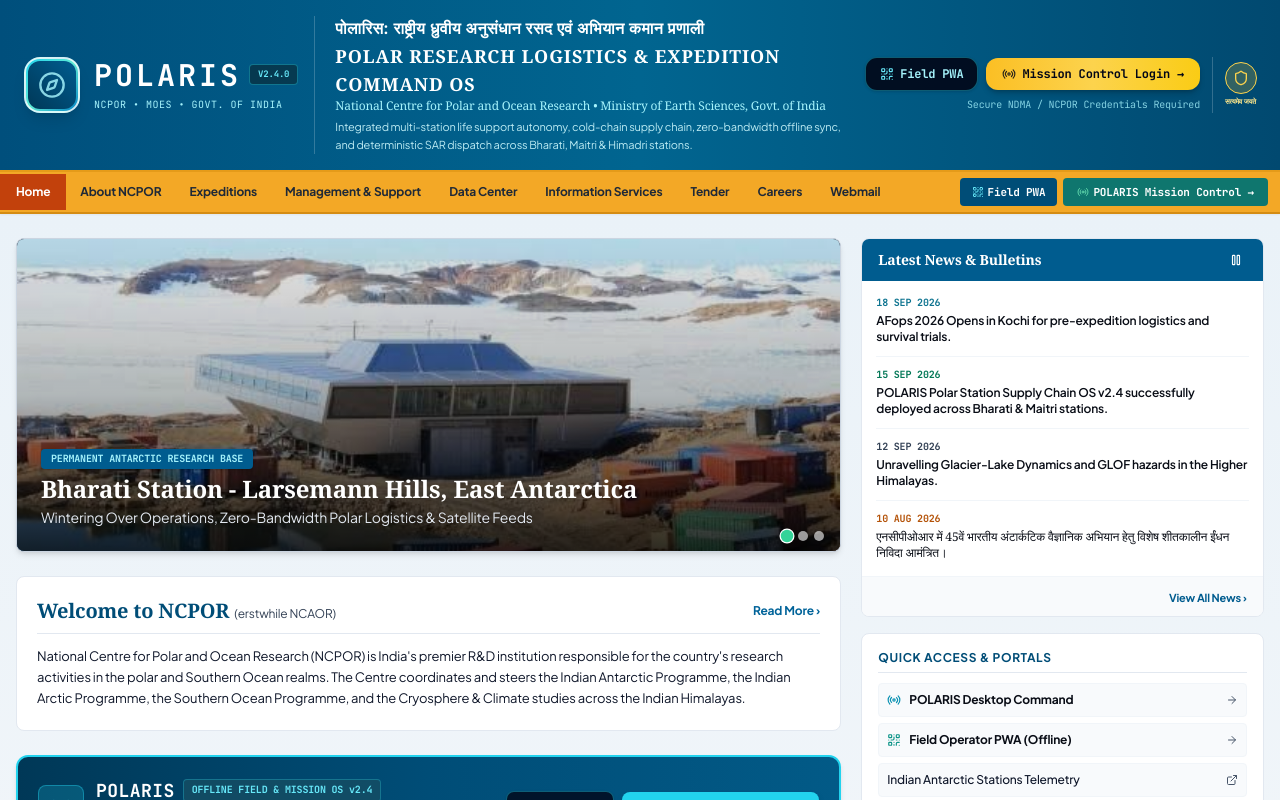
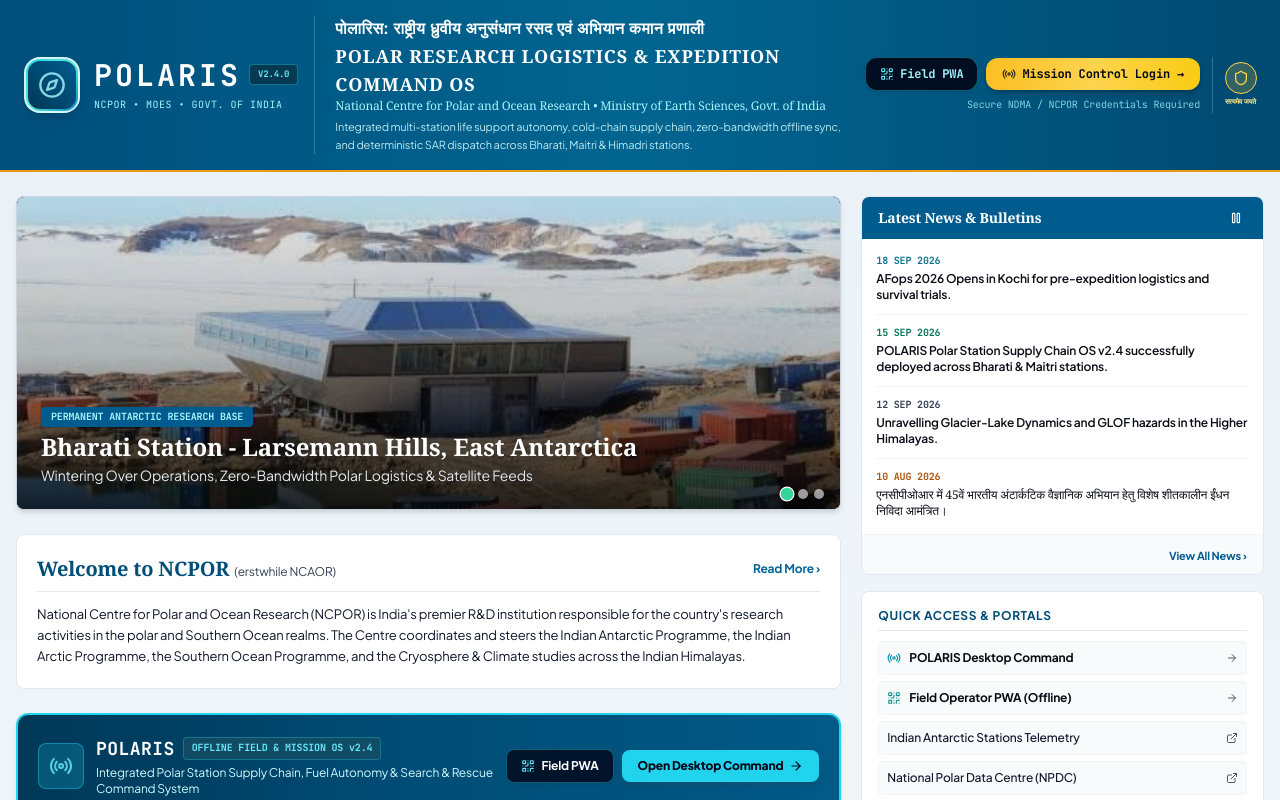
Before and after one commit to Himarghya/SIH26062, a React (Vite) app in the folder client/: page / in a window 1280 px wide. Shown: the top 800 px of the page. Built offline with nearby package versions, Linux system fonts and the light colour scheme.

Commit message:
feat(landing): remove orange navigation bar as requested

```diff
--- a/client/src/pages/LandingPage.tsx
+++ b/client/src/pages/LandingPage.tsx
@@ -144,58 +144,6 @@
         </div>
       </header>
 
-      {/* 3. Golden-Amber Navigation Bar (Authentic NCPOR Top Menu) */}
-      <nav className="bg-[#f3a826] border-b-2 border-[#d48c13] shadow-sm sticky top-0 z-40">
-        <div className="max-w-7xl mx-auto flex items-center justify-between overflow-x-auto scrollbar-none font-sans text-xs font-bold text-[#1f2937]">
-          <div className="flex items-center flex-wrap">
-            <Link to="/" className="px-4 py-2.5 bg-[#c2410c] text-white hover:bg-[#9a3412] transition flex items-center gap-1 shrink-0">
-              Home
-            </Link>
-            <span className="px-3.5 py-2.5 hover:bg-[#e0991e] transition cursor-pointer shrink-0">
-              About NCPOR
-            </span>
-            <span className="px-3.5 py-2.5 hover:bg-[#e0991e] transition cursor-pointer shrink-0">
-              Expeditions
-            </span>
-            <span className="px-3.5 py-2.5 hover:bg-[#e0991e] transition cursor-pointer shrink-0">
-              Management &amp; Support
-            </span>
-            <span className="px-3.5 py-2.5 hover:bg-[#e0991e] transition cursor-pointer shrink-0">
-              Data Center
-            </span>
-            <span className="px-3.5 py-2.5 hover:bg-[#e0991e] transition cursor-pointer shrink-0">
-              Information Services
-            </span>
-            <span className="px-3.5 py-2.5 hover:bg-[#e0991e] transition cursor-pointer shrink-0">
-              Tender
-            </span>
-            <span className="px-3.5 py-2.5 hover:bg-[#e0991e] transition cursor-pointer shrink-0">
-              Careers
-            </span>
-            <span className="px-3.5 py-2.5 hover:bg-[#e0991e] transition cursor-pointer shrink-0">
-              Webmail
-            </span>
-          </div>
-
-          {/* POLARIS Mission Control Quick Jump Launcher */}
-          <div className="flex items-center space-x-1.5 px-3 shrink-0 py-1.5">
-            <Link
-              to="/pwa"
-              className="px-3 py-1.5 rounded bg-[#004d77] hover:bg-[#003857] text-white font-mono text-[11px] font-bold flex items-center gap-1 transition shadow-xs"
-            >
-              <QrCode className="w-3 h-3 text-cyan-300" />
-              <span>Field PWA</span>
-            </Link>
-            <Link
-              to="/login"
-              className="px-3.5 py-1.5 rounded bg-[#0f766e] hover:bg-[#115e59] text-white font-mono text-[11px] font-extrabold flex items-center gap-1 transition shadow-xs"
-            >
-              <Radio className="w-3 h-3 text-emerald-300 animate-pulse" />
-              <span>POLARIS Mission Control →</span>
-            </Link>
-          </div>
-        </div>
-      </nav>
 
       {/* 4. Main Body with Antarctic Iceberg Fjord Side Margins */}
       <div className="flex-1 bg-gradient-to-b from-[#eaf2f8] to-[#f4f7fa] relative" id="main-content">
```
